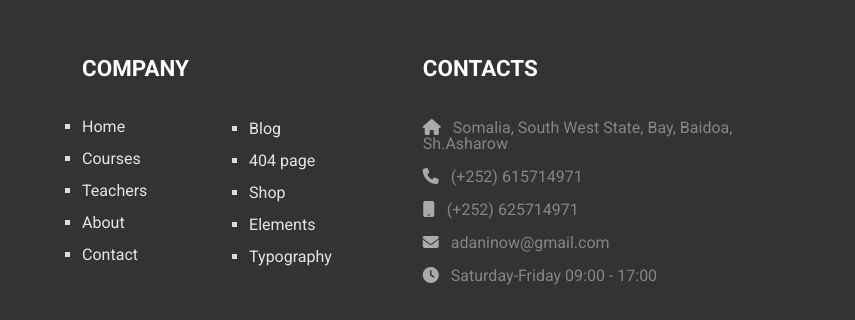
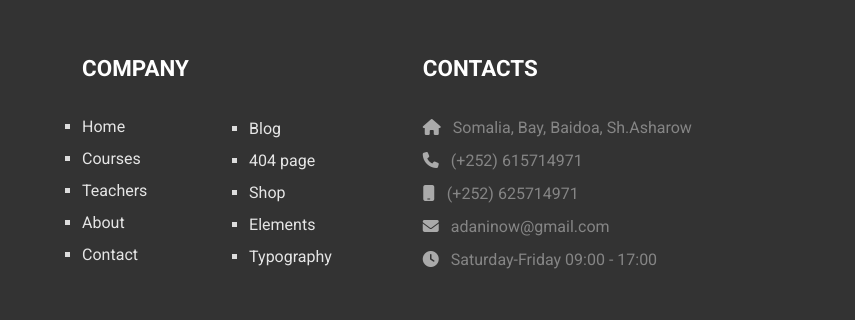
Before and after one commit to buksut11/Shcool-Project-Practice-HTML-CSS, a plain HTML site: page index.html in a window 1280 px wide. Shown: the part 4906-5226 px from the top of the page, 425-1280 px from the left. Drawn offline with Linux system fonts and the light colour scheme.

Commit message:
Update index.html

```diff
--- a/index.html
+++ b/index.html
@@ -386,7 +386,7 @@
                 <ul class="footer__ul">
                    <li class="contact__list">
                     <i class="fa-solid fa-house"></i>
-                    Somalia, South West State, Bay, Baidoa, Sh.Asharow
+                    Somalia, Bay, Baidoa, Sh.Asharow
                    </li>
                    <li class="contact__list">
                     <i class="fa-solid fa-phone"></i>
```
